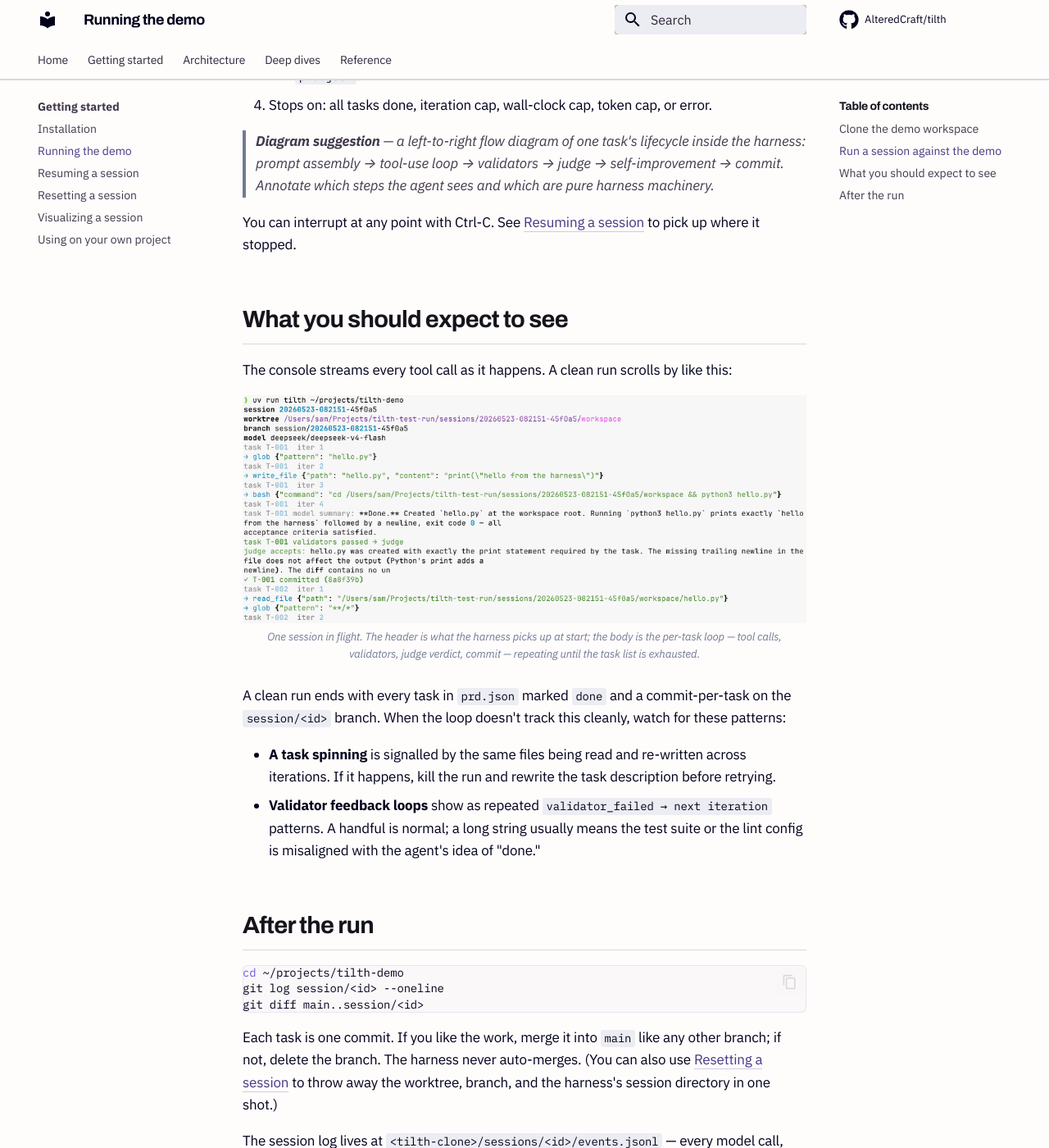
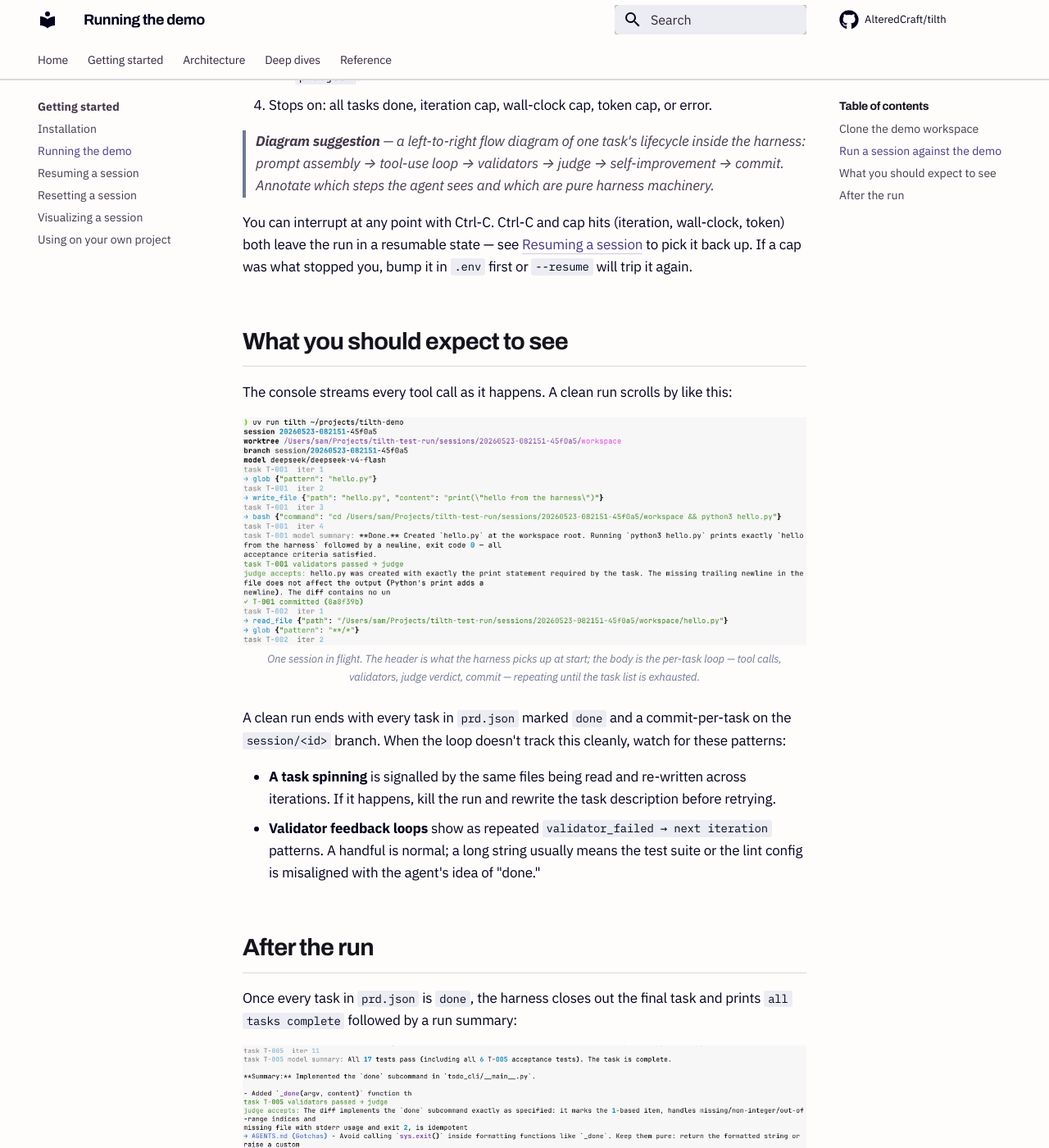
Before and after one commit to AlteredCraft/tilth, an MkDocs documentation site: the page built from docs/getting-started/running-the-demo.md, in a window 1280 px wide and 1400 px high, scrolled down 1160 px. Shown: the whole window at 82% size. Built offline with MkDocs 1.6.1 and Material for MkDocs 9.7.7, drawn with Linux system fonts in a browser that asks for light colours; some web fonts are replaced; comment, search, counter and statistics services are not loaded; some of the changed text lies outside the part shown.

Commit message:
docs: add demo completion capture; broaden resume note to cap hits
Adds `tilth-demo-terminal-complete.png` at the top of "After the run" on
running-the-demo.md — a happy-path completion of the same demo session,
showing the final task close (model → validators → judge), the self-
improvement append to AGENTS.md, the commit, and the run summary line
(done=5 failed=0 pending=0, caps well under).

Also broadens the Ctrl-C resume note in the section above: cap hits
(iteration, wall-clock, token) are equally resumable, and `--resume`
will re-trip the cap immediately if you don't bump it in `.env` first.

Co-Authored-By: Claude Opus 4.7 (1M context) <noreply@anthropic.com>

````diff
--- a/docs/getting-started/running-the-demo.md
+++ b/docs/getting-started/running-the-demo.md
@@ -31,7 +31,7 @@ What happens, end-to-end:
 
 > **Diagram suggestion** — *a left-to-right flow diagram of one task's lifecycle inside the harness: prompt assembly → tool-use loop → validators → judge → self-improvement → commit. Annotate which steps the agent sees and which are pure harness machinery.*
 
-You can interrupt at any point with Ctrl-C. See [Resuming a session](resuming.md) to pick up where it stopped.
+You can interrupt at any point with Ctrl-C. Ctrl-C and cap hits (iteration, wall-clock, token) both leave the run in a resumable state — see [Resuming a session](resuming.md) to pick it back up. If a cap was what stopped you, bump it in `.env` first or `--resume` will trip it again.
 
 ## What you should expect to see
 
@@ -49,6 +49,15 @@ A clean run ends with every task in `prd.json` marked `done` and a commit-per-ta
 
 ## After the run
 
+Once every task in `prd.json` is `done`, the harness closes out the final task and prints `all tasks complete` followed by a run summary:
+
+![Terminal capture of a Tilth run completing. Task T-005 iter 11 finishes; the model summary reports "All 17 tests pass (including all 6 T-005 acceptance tests). The task is complete." Validators pass and the judge accepts. The self-improvement step appends a new AGENTS.md gotcha about keeping formatting functions pure (no `sys.exit()` inside them). T-005 is committed (`88fb4a4`); the harness prints "all tasks complete". A run summary block follows: session 20260523-082151-45f0a5, branch session/20260523-082151-45f0a5, duration 6m10s (5.1% of TILTH_MAX_WALL_CLOCK_MINUTES=120), tasks done=5 failed=0 pending=0.](../assets/tilth-demo-terminal-complete.png)
+
+*A clean ending. The final task closes (model → validators → judge), the self-improvement step appends a new AGENTS.md gotcha, the commit lands, and the summary reports `done=5 failed=0 pending=0` with caps well under.*
+{: .caption }
+
+To inspect what just got committed:
+
 ```bash
 cd ~/projects/tilth-demo
 git log session/<id> --oneline
````
Also changed, not shown: docs/assets/tilth-demo-terminal-complete.png (added).
